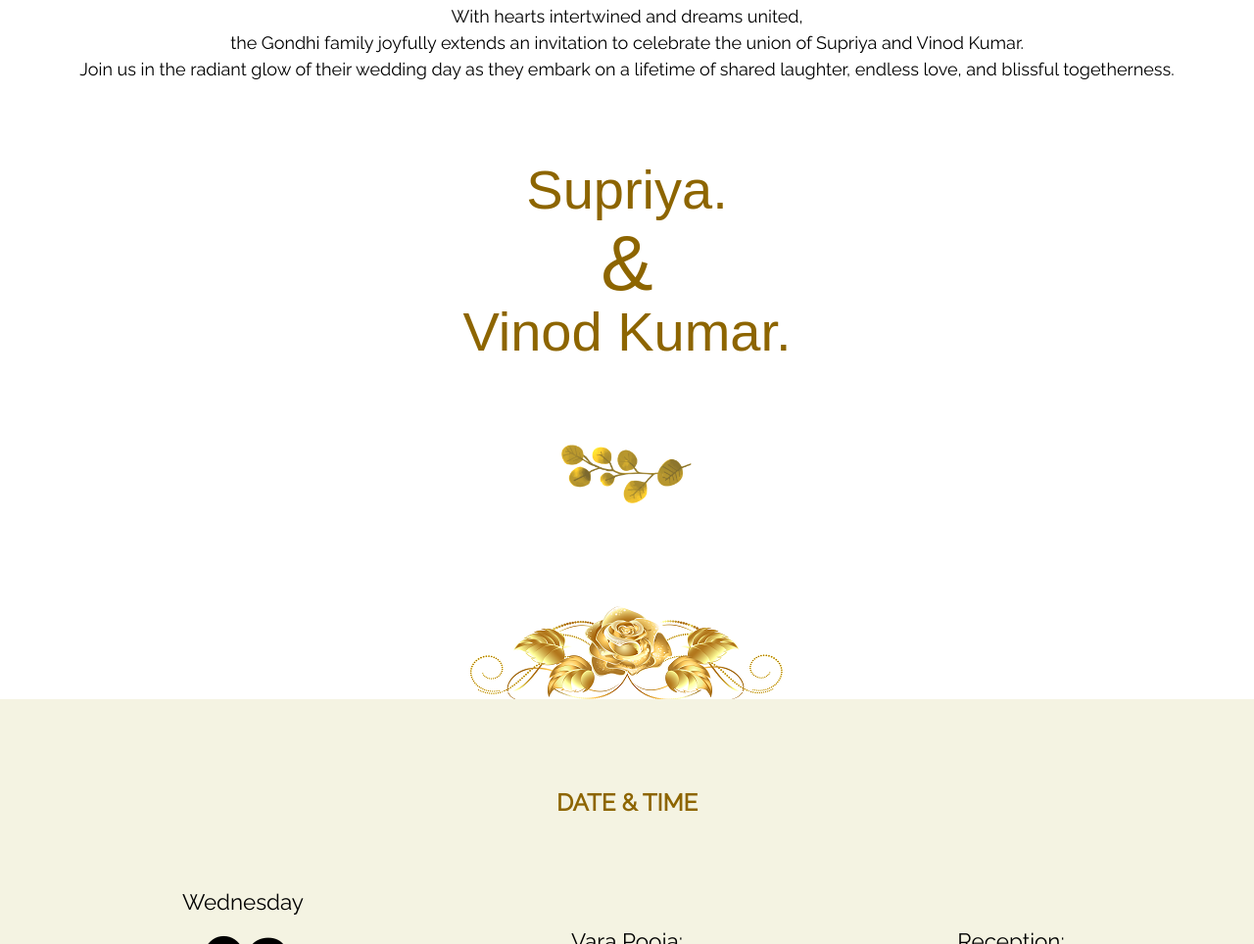
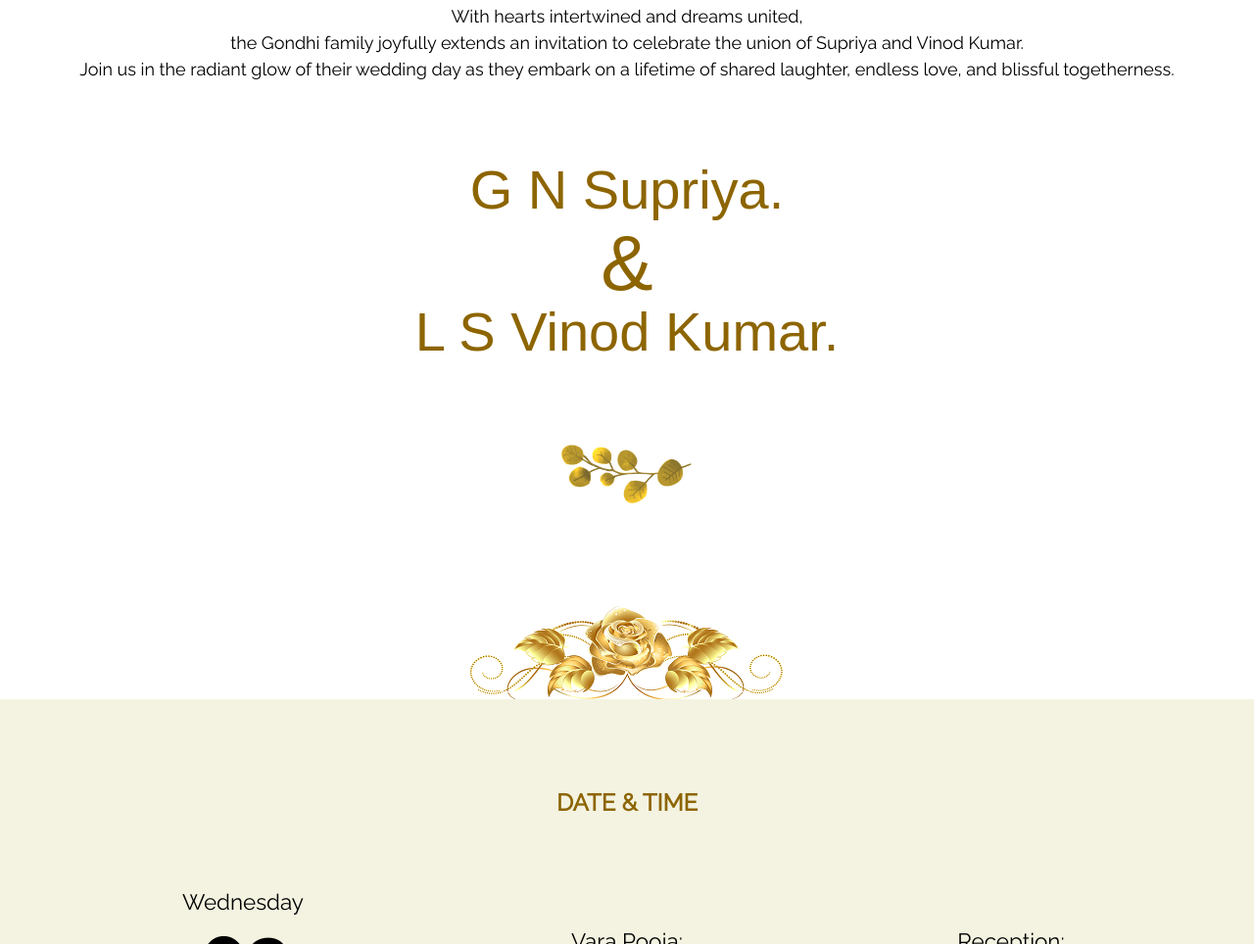
Before and after one commit to Wedding-Invitation26/Supriya-Vinod, a plain HTML site: page index.html in a window 1280 px wide. Shown: the part 1439-2403 px from the top of the page at 98% size. Drawn offline with nearby package versions, Linux system fonts and the light colour scheme; a web font is replaced by a local one.

Commit message:
7th commit-2

```diff
--- a/index.html
+++ b/index.html
@@ -178,11 +178,11 @@
 
         <div data-aos="fade-up" data-aos-easing="linear">
           <div class="script-class" >
-            Supriya.
+            G N Supriya.
           </div>
           <div class="ampersand">&</div>
           <div class="script-class">
-          Vinod Kumar.
+          L S Vinod Kumar.
           </div>
 
         </div>
```
